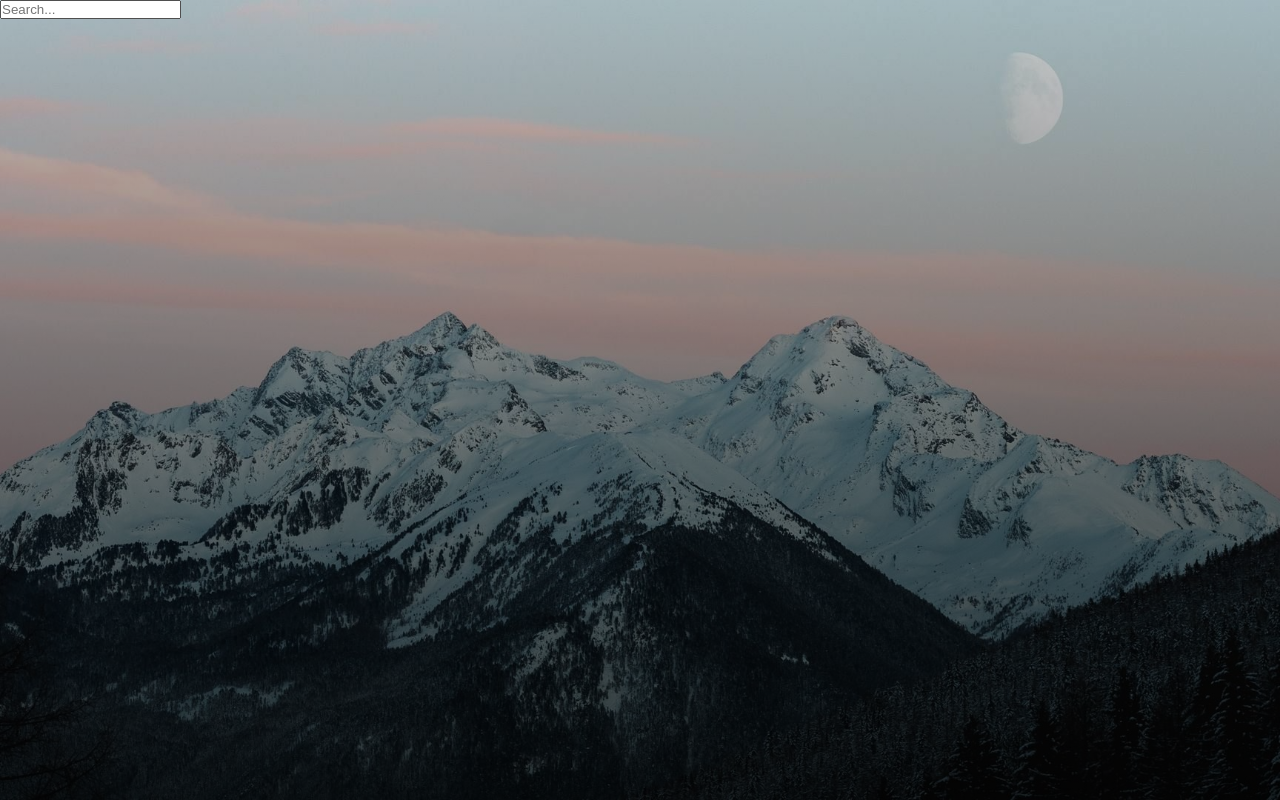
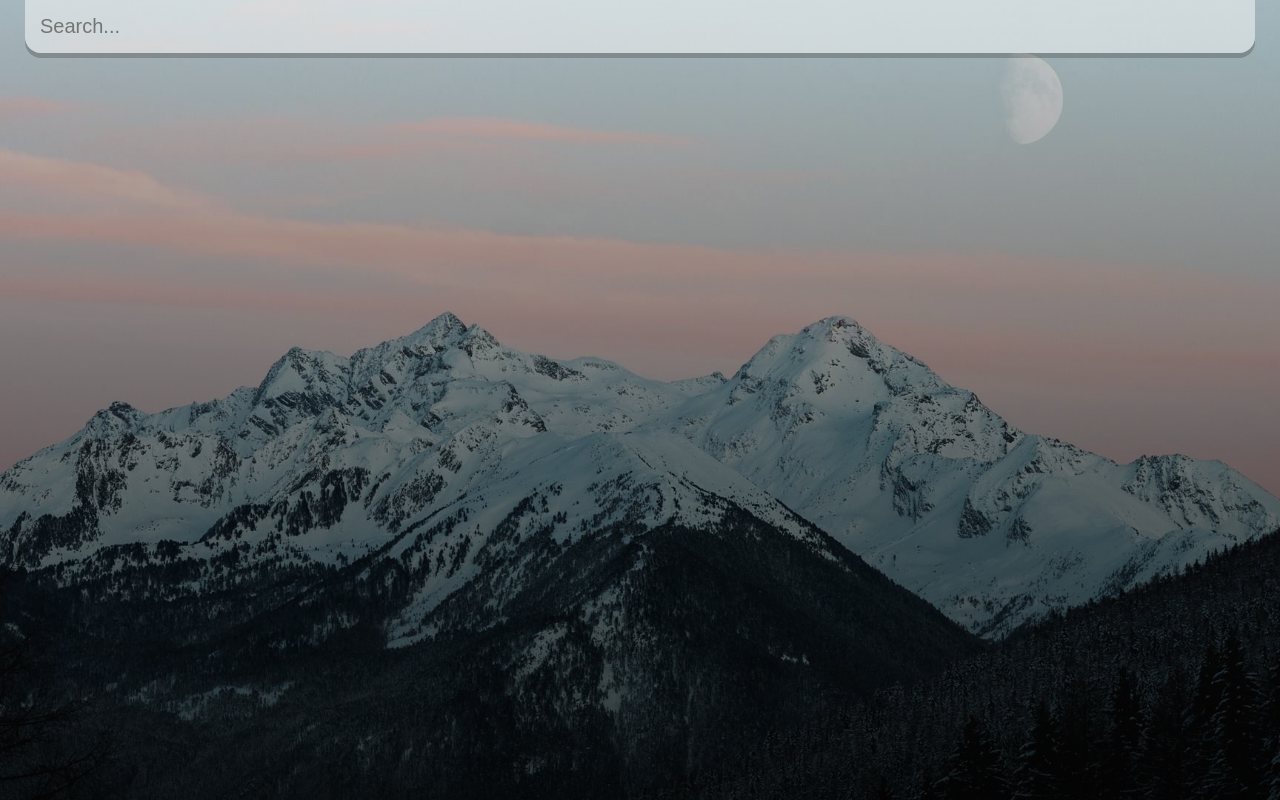
Before and after one commit to Mitchell-McShane/React_Weather_App, a React (Create React App) app: page / in a window 1280 px wide. Built offline with nearby package versions, Linux system fonts and the light colour scheme.

Commit message:
Added CSS to the search box

```diff
--- a/src/App.css
+++ b/src/App.css
@@ -22,4 +22,35 @@
 main {
   min-height: 100vh;
   background-image: linear-gradient(to bottom, rgba(0,0,0,0.2), rgba(0,0,0,0.75));
+  padding: 25px;
 }
+
+.search-box {
+  width: 100%;
+  margin: 0 0 75px;
+}
+
+.search-box .search-bar {
+  display: block;
+  width: 100%;
+  padding: 15px;
+
+  appearance: none;
+  background: none;
+  border: none;
+  outline: none;
+
+  background-color: rgba(255, 255, 255, 0.5);
+  border-radius: 0px 0px 16px 16px;
+  margin-top: -25px;
+
+  box-shadow: 0px 5px rgba(0, 0, 0, 0.2);
+  color: #313131;
+  font-size: 20px;
+
+  transition: 0.4s ease;
+}
+
+.search-box .search-bar:focus {
+  background-color: rgba(255, 255, 255, 0.75);
+}
```
